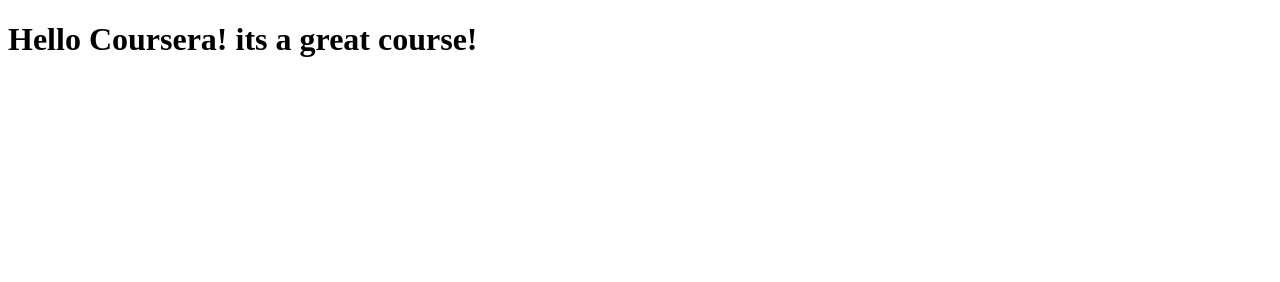
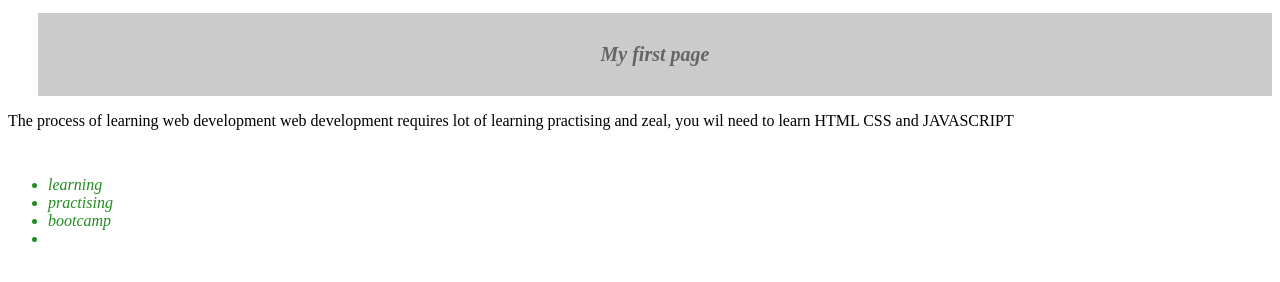
Before and after one commit to Naffbel/coursera-test1, a plain HTML site: page site/index.html in a window 1280 px wide. Drawn offline with Linux system fonts and the light colour scheme.

Commit message:
My First Page

```diff
--- a/site/index.html
+++ b/site/index.html
@@ -4,8 +4,42 @@
 	<meta charset="utf-8">
 	<meta name="viewport" content="width=device-width, initial-scale=1">
 	<title>Hello Coursera</title>
+	<style>
+		h1 {
+			text-align: center;
+			background-color: darkgrey;
+			font-style: italic;
+			font-size: 20px;
+			padding-block: 30px;
+			margin-left: 20px;
+			margin-left: 30px;
+			opacity: .6;
+
+		}
+		article>ul
+		{
+			text-align:!important;
+			padding-block: 30px;
+			font-style:oblique;
+			color: forestgreen;
+
+		}
+
+	</style>
+
 </head>
 <body>
-<h1>Hello Coursera! its a great course!</h1>
+<h1>My first page</h1>
 </body>
+<article>
+	<p>
+		The process of learning web development
+		web development requires lot of learning practising and zeal, you wil need to learn HTML CSS and JAVASCRIPT
+		<ul>
+			<li>learning</li>
+			<li>practising</li>
+			<li>bootcamp<li>
+		</ul>
+	</p>
+</article>
 </html>
```
Also changed, not shown: module2_solution/index.html (added), module2_solution/styles.css (added), 1 other file.
